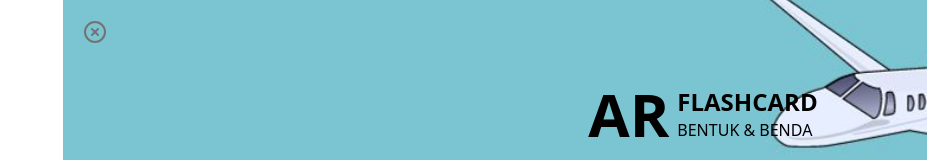
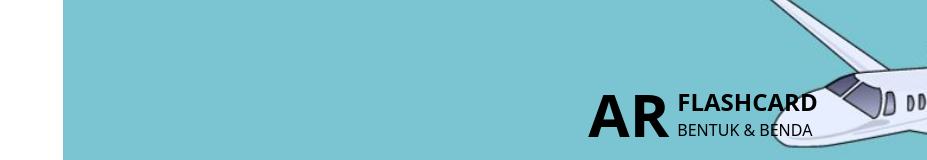
Before and after one commit to husnimubaraq/ar-app, a Next.js app: page / in a window 1280 px wide. Shown: the top 160 px of the page, without its empty margins (353-1280 px from the left). Built offline with nearby package versions, Linux system fonts and the light colour scheme.

Commit message:
fixing button exit

```diff
--- a/features/home/components/home-wrapper/index.tsx
+++ b/features/home/components/home-wrapper/index.tsx
@@ -23,9 +23,11 @@ export const HomeWrapper = () => {
     <div
       className="h-[100vh]"
     >
-      <button onClick={onClick} className="flex flex-col items-end text-neutral-500">
-        <XIcon />
-      </button>
+      <div className="flex flex-col items-end text-neutral-500">
+        <button onClick={onClick} >
+          <XIcon />
+        </button>
+      </div>
 
       <div className="flex items-center justify-center gap-x-2 mt-10">
         <h1 className="font-bold text-6xl">AR</h1>
```
